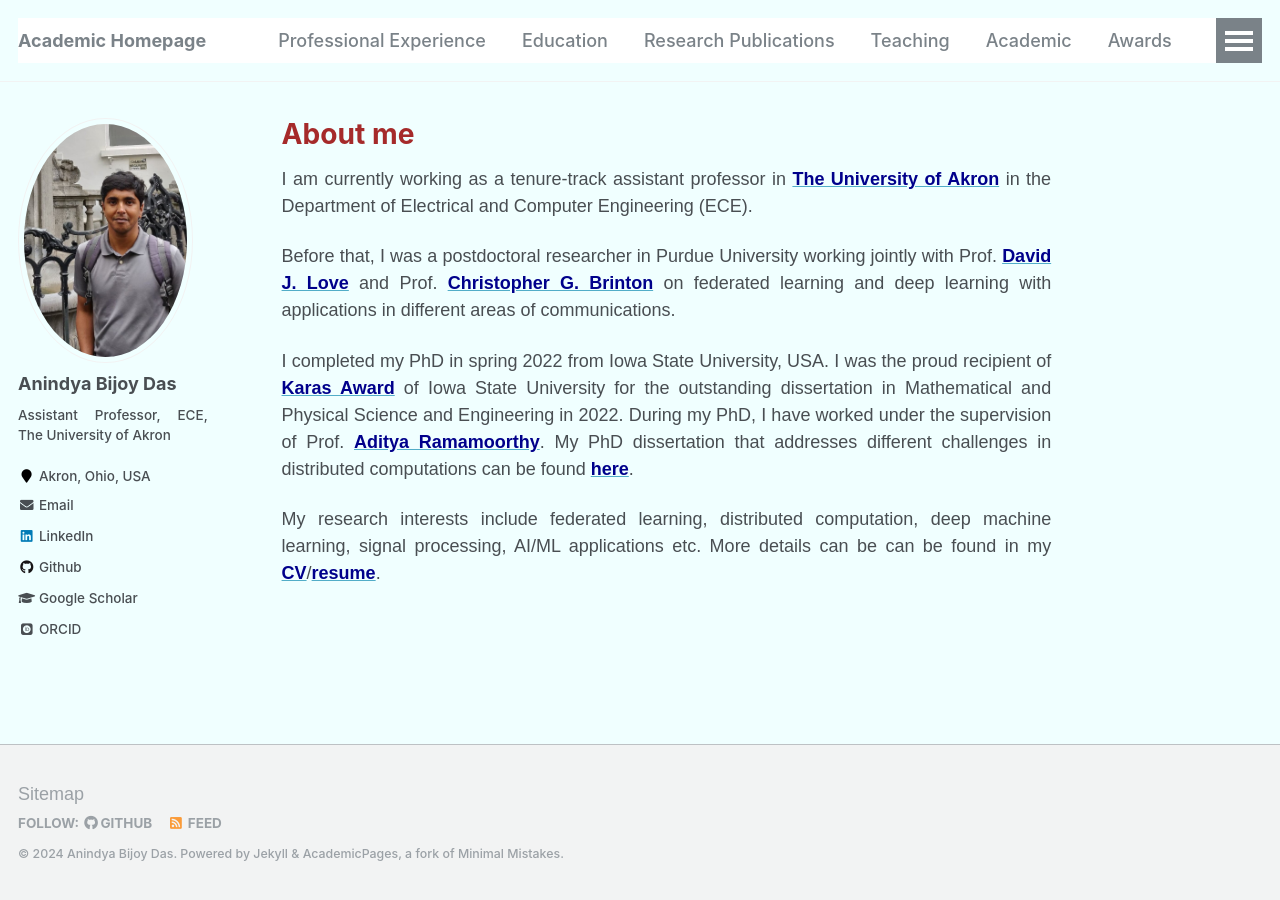
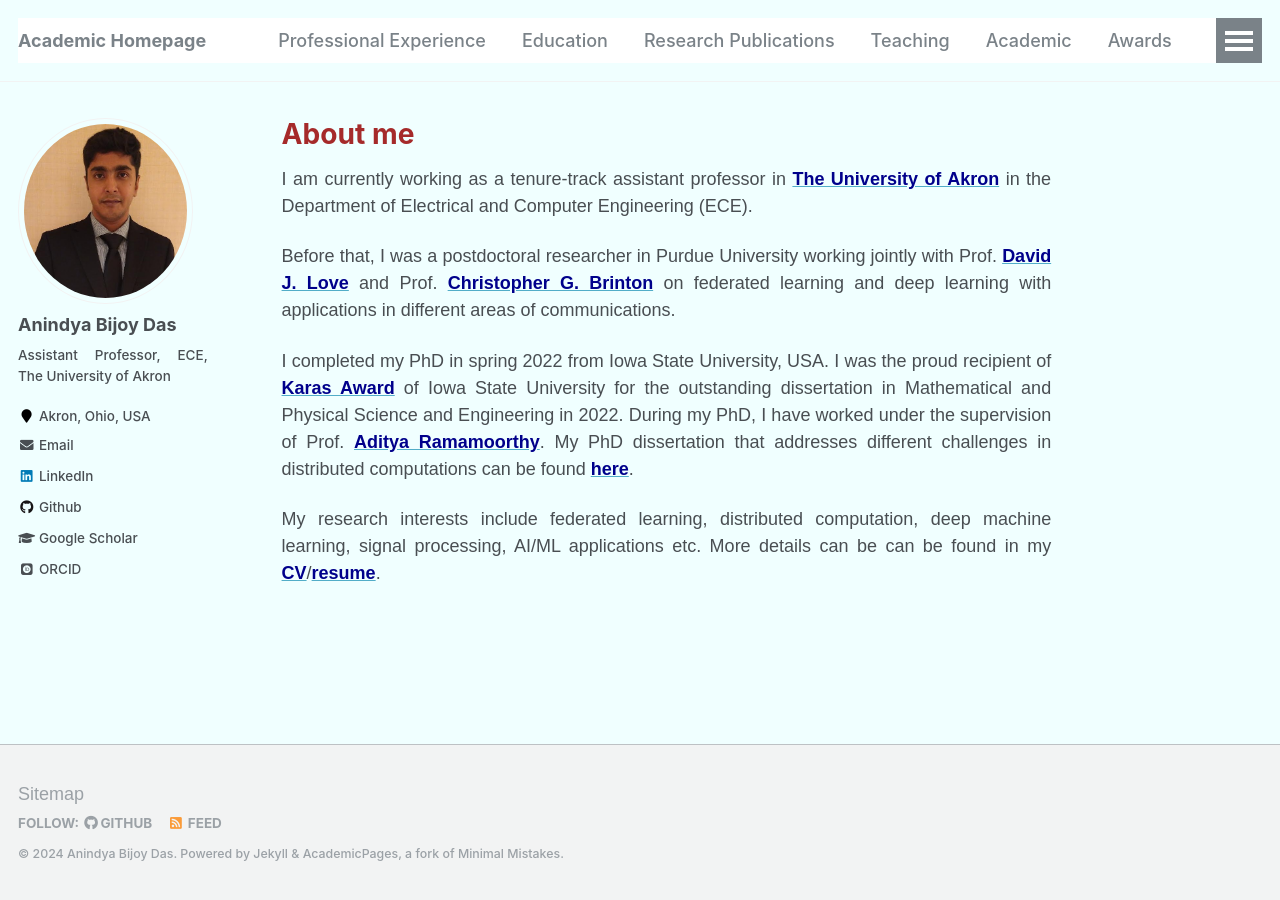
Before and after one commit to anindyabijoydas/portfolio, a Jekyll site: the page built from _pages/about.md, in a window 1280 px wide. Built offline with Jekyll 4.4.1, drawn with Linux system fonts in a browser that asks for light colours; some web fonts are replaced.

Commit message:
Update _config.yml

```diff
--- a/_config.yml
+++ b/_config.yml
@@ -81,7 +81,7 @@ analytics:
 # Site Author
 author:
   name             : "Anindya Bijoy Das"
-  avatar           : "anindya.png"
+  avatar           : "adas.jpg"
   bio              : "Assistant Professor, ECE, The University of Akron"
   location         : "Akron, Ohio, USA"
   employer         :
```
